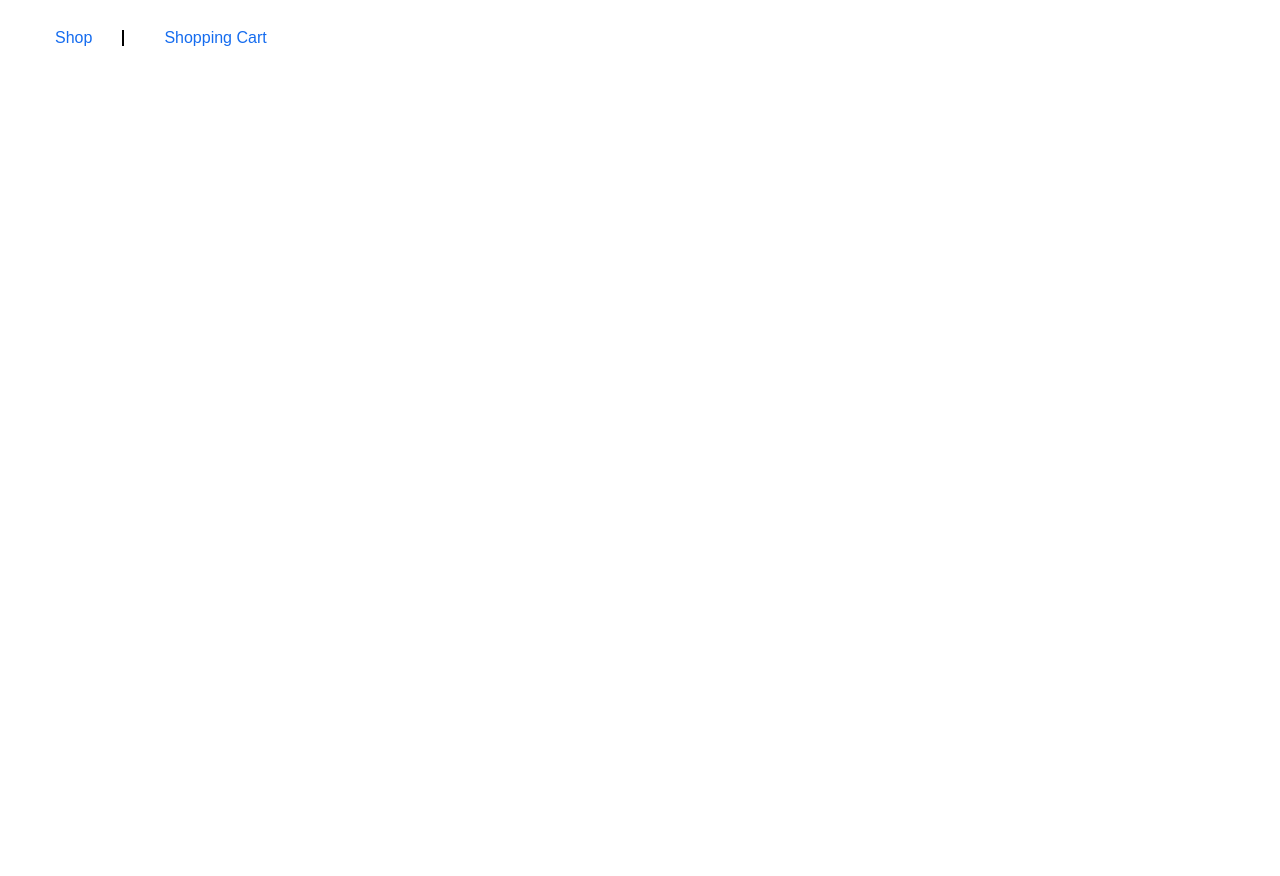
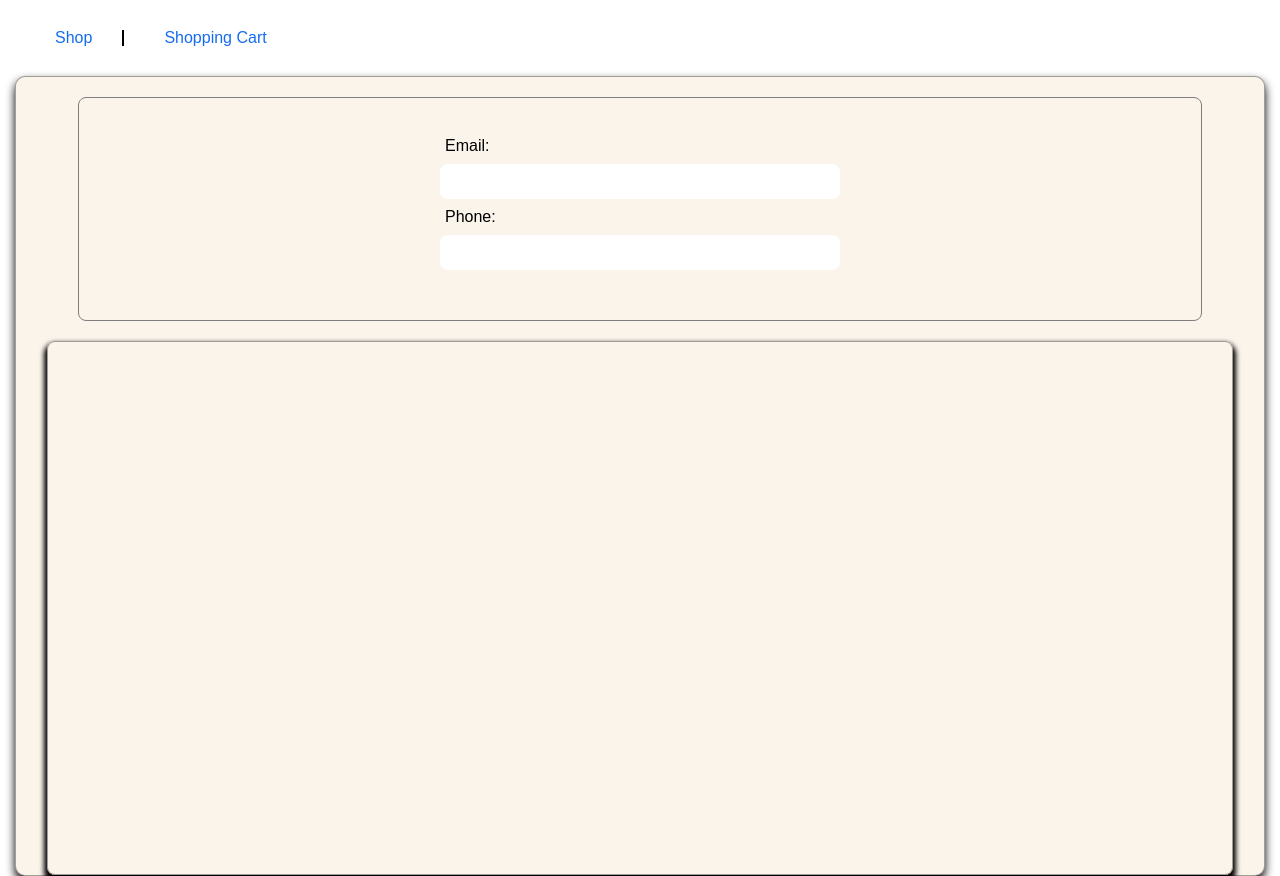
Before and after one commit to GennadyBerg/EliTech, a React (Vite) app: page /orders in a window 1280 px wide. Before the commit this address had no page. Before the commit the page ends 800 px from the top, so only its background shows below. Built offline with nearby package versions, Linux system fonts and the light colour scheme.

Commit message:
initial orders

```diff
--- a/src/App.jsx
+++ b/src/App.jsx
@@ -6,6 +6,7 @@ import Header from './assets/components/Header/Header.jsx';
 import useLocalStorageInit from './assets/components/Store/useLocalStorageInit';
 import Store from "./assets/components/Store/Store.jsx";
 import { DbContext } from './assets/Contexts.js';
+import OrdersList from './assets/components/Store/Orders/OrdersList.jsx';
 
 function App() {
     const [storeId, setStoreId] = useState(null);
@@ -74,7 +75,7 @@ function App() {
                             }
                         />
                         <Route path="/cart" element={<Cart cartItems={cartItems} setCartItems={setCartItems} />} />
-
+                        <Route path="/orders" element={<OrdersList />} />
                     </Routes>
                 </div>
             </Router>
--- a/src/assets/components/Cart/Cart.jsx
+++ b/src/assets/components/Cart/Cart.jsx
@@ -63,7 +63,7 @@ const Cart = ({cartItems, setCartItems}) => {
                 address,
                 email,
                 phone,
-                formErrors,
+                totalSum: calculateTotalSum(),
             }
             db.addOrder(order);
             // Form submission logic here
--- a/src/assets/components/Orders/orders.css
+++ /dev/null
@@ -1,19 +0,0 @@
-* {
-    bottom: 0;
-    margin: 0;
-    box-sizing: border-box;
-}
-
-
-.orderList-container {
-    border: 2px solid #000;
-    background-color: aqua;
-    width: 100%;
-    height: 100vh;
-}
-.wrap-orders {
-    width: 100%;
-    border: 1px solid #000;
-    height: 60%;
-    background-color: rgba(137, 43, 226, 0.27);
-}
--- /dev/null
+++ b/src/assets/components/Store/Orders/OrdersList.jsx
@@ -0,0 +1,60 @@
+import React, { useState, useEffect, useContext } from 'react';
+import './ordersList.css';
+import { DbContext } from '../../../Contexts';
+
+const OrdersList = ({ userId }) => {
+    const [orders, setOrders] = useState([]);
+    var db = useContext(DbContext);
+
+    useEffect(() => {
+        const loadOrders = async () => {
+            var orders = await db.getOrders(userId);
+            setOrders(orders);
+        }
+        loadOrders();
+    }, [userId]);
+
+    return (
+        <>
+            <div className="orderList-container">
+                <div className="wrap-search-input">
+                    <form action="">
+                        <label htmlFor="input1">Email:</label>
+                        <input type="email" id="email-search" aria-label="mail" />
+                        <label htmlFor="input2">Phone:</label>
+                        <input type="tel" id="phone-search" />
+                    </form>
+                </div>
+                <div className="wrap-orders">
+                    {
+                        orders?.map(order =>
+                            <div className="order-wrapper">
+                                <div className="wrap-orderItems">
+                                    {
+                                        order.orderedProducts.map(orderProd =>
+                                            orderProd && <div className="card">
+                                                <img className="poduct-img" src="/src/assets/img/smk-calendar-470x560-10.jpg" alt="product"
+                                                    width="60%" height="100%" />
+                                                <div className="prod-price">
+                                                    <h5>{orderProd.name}</h5>
+                                                    <h5>{orderProd.price}</h5>
+                                                </div>
+                                            </div>
+                                        )
+                                    }
+                                </div>
+                                <div className="title-order">
+                                    <h3>order#: {order.id}</h3>
+                                    <h4>Total: {order.total}</h4>
+                                </div>
+                            </div>
+                        )
+                    }
+                </div>
+            </div>
+        </>
+    );
+
+};
+
+export default OrdersList;
--- /dev/null
+++ b/src/assets/components/Store/Orders/ordersList.css
@@ -0,0 +1,104 @@
+.orderList-container {
+    border: 1px solid #797878b0;
+    height: 100vh;
+    width: 100%;
+    box-shadow: 0 5px 10px 0;
+    display: flex;
+    justify-content: flex-start;
+    align-items: center;
+    background-color: rgb(251, 244, 235);
+    border-radius: 10px;
+    flex-direction: column;
+
+}
+
+.wrap-search-input {
+    border: 1px solid #7f7e7e;
+    width: 90%;
+    display: flex;
+    justify-content: center;
+    align-items: center;
+    padding: 30px;
+    margin: 20px;
+    border-radius: 8px;
+}
+
+.wrap-search-input form {
+    display: flex;
+    flex-direction: column;
+    justify-content: center;
+    align-items: start;
+    padding: 10px;
+
+
+}
+
+.wrap-search-input input {
+    display: inline-block;
+    margin: 10px -5px;
+    border-color: #a6a3a3ab;
+    border-radius: 8px;
+    width: 400px;
+    padding: 10px;
+}
+/* //////////////orders/////// */
+.wrap-orders {
+    width: 95%;
+    border: 1px solid #767575b1;
+    border-radius: 8px;
+    box-shadow: 0 5px 5px 3px;
+    height: 80vh;
+    overflow-y: auto;
+    overflow-x: hidden;
+    display: flex;
+    justify-content: center;
+
+}
+.order-wrapper {
+    width: 100%;
+    height: 250px;
+    border: 1px solid #8b8a8ac6;
+    box-shadow: 0 0 5px 0;
+       border-radius: 8px;
+    margin-top: 20px;
+    display: flex;
+    justify-content: center;
+    align-items: center;
+
+}
+.wrap-orderItems {
+    width: 75%;
+    /* border: 1px solid #000; */
+    border-radius: 8px;
+    height: 240px;
+    display: flex;
+    overflow-x: auto;
+}
+/* h4 {
+    margin: 5px;
+    display: inline-block;
+} */
+.card {
+    min-width: 300px;
+    height: 98%;
+    border: 1px solid #878686a0;
+    border-radius: 8px;
+    box-shadow: 0 0 5px 0;
+    display: flex;
+     justify-content: flex-start;
+
+}
+
+.prod-price {
+    display: flex;
+    flex-direction: column;
+    align-items: center;
+    justify-content: center;
+    text-align: center;
+    margin: auto;
+
+}
+.title-order {
+    text-align: center;
+
+}
--- a/src/assets/components/Store/Store.jsx
+++ b/src/assets/components/Store/Store.jsx
@@ -23,12 +23,12 @@ function single(arr, propName, orDefault = false) {
 }
 
 const Store = ({ stores, setStoreId, storeId, addToCart, cartItems }) => {
-    let selectedStore = single(cartItems, "storeId", true)
+    let selectedStoreItem = single(cartItems, "storeId", true)
     return (
         <div className="store">
             <MainLayout>
                 <div style={{ width: '20%' }}>
-                    <StoreList stores={stores} setStoreId={setStoreId} enabledStoreId={selectedStore?.id} />
+                    <StoreList stores={stores} setStoreId={setStoreId} enabledStoreId={selectedStoreItem?.storeId} />
                 </div>
                 <div style={{ width: '80%' }}>{storeId ? <Products storeId={storeId} addToCart={addToCart} /> : ''}</div>
             </MainLayout>
--- a/src/assets/components/Store/StoreList/StoreList.jsx
+++ b/src/assets/components/Store/StoreList/StoreList.jsx
@@ -19,7 +19,7 @@ const StoreList = ({ setStoreId, enabledStoreId }) => {
                 <ul className="storeList__list">
                     {
                         stores?.map((store) => {
-                            let enabledStore = !enabledStoreId || enabledStoreId === store.id;
+                            let enabledStore = !enabledStoreId || enabledStoreId == store.id;
                             return (<li className='list__item' key={store.id}>
                                 <button className={enabledStore ? "list__btn" : "list__btn_disabled"}  disabled={!enabledStore} onClick={enabledStore ? () => setStoreId(store.id) : undefined}>{store.name}</button>
                             </li>)
```
Also changed, not shown: src/assets/components/Orders/orders.jsx (deleted, +0 -18 lines), src/assets/components/Store/Orders/Orders.jsx (deleted, +0 -41 lines).
